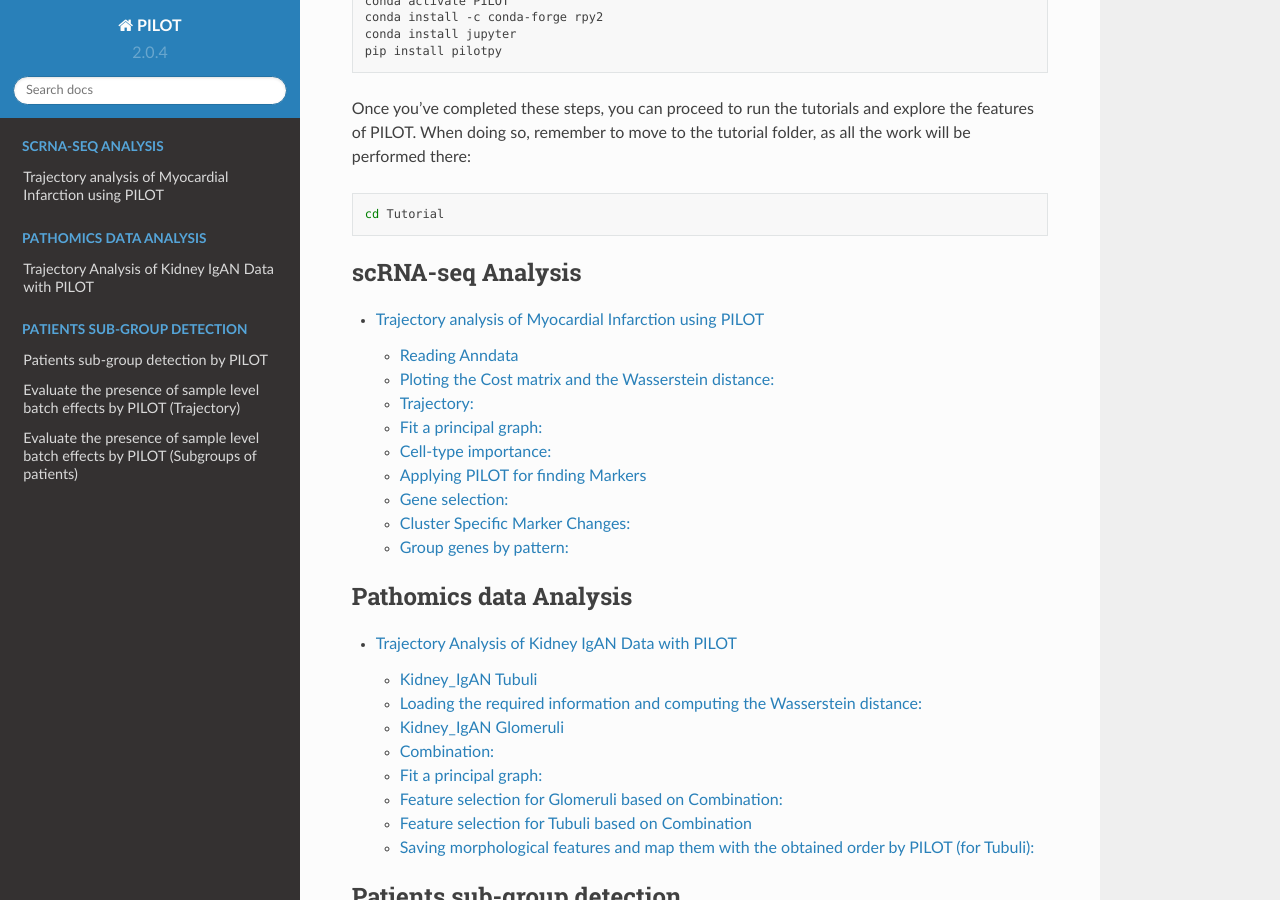
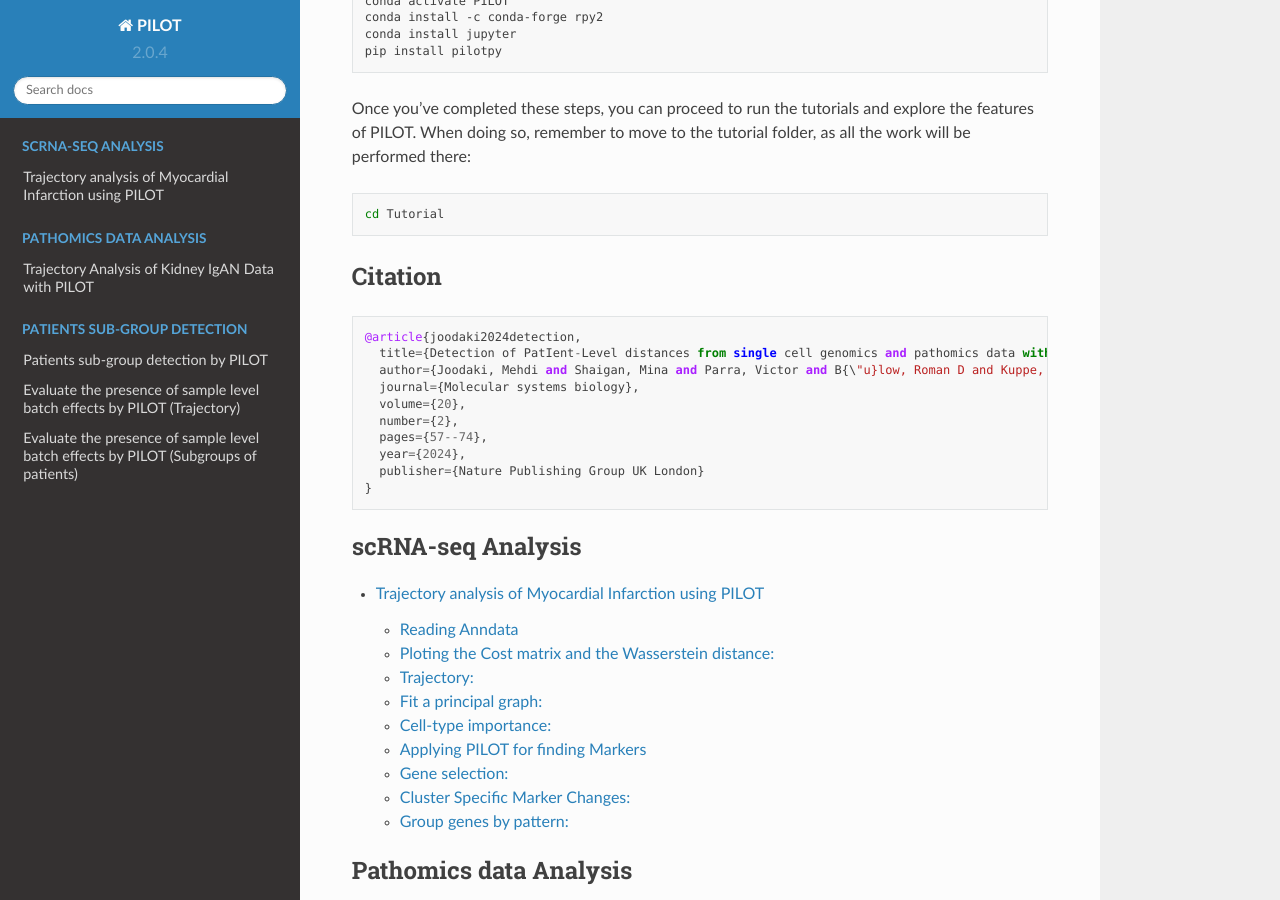
Before and after one commit to CostaLab/PILOT, a Sphinx documentation site: the page built from docs/source/index.md, in a window 1280 px wide and 900 px high, scrolled down 626 px. Built offline with Sphinx 7.4.7 and the Read the Docs theme 2.0.0, drawn with Linux system fonts in a browser that asks for light colours.

Commit message:
Update index.md

````diff
--- a/docs/source/index.md
+++ b/docs/source/index.md
@@ -24,6 +24,21 @@ When doing so, remember to move to the tutorial folder, as all the work will be
 cd Tutorial
 
 
+```
+
+
+## Citation
+```
+@article{joodaki2024detection,
+  title={Detection of PatIent-Level distances from single cell genomics and pathomics data with Optimal Transport (PILOT)},
+  author={Joodaki, Mehdi and Shaigan, Mina and Parra, Victor and B{\"u}low, Roman D and Kuppe, Christoph and H{\"o}lscher, David L and Cheng, Mingbo and Nagai, James S and Goedertier, Micha{\"e}l and Bouteldja, Nassim and others},
+  journal={Molecular systems biology},
+  volume={20},
+  number={2},
+  pages={57--74},
+  year={2024},
+  publisher={Nature Publishing Group UK London}
+}
 ```
 
 
````
